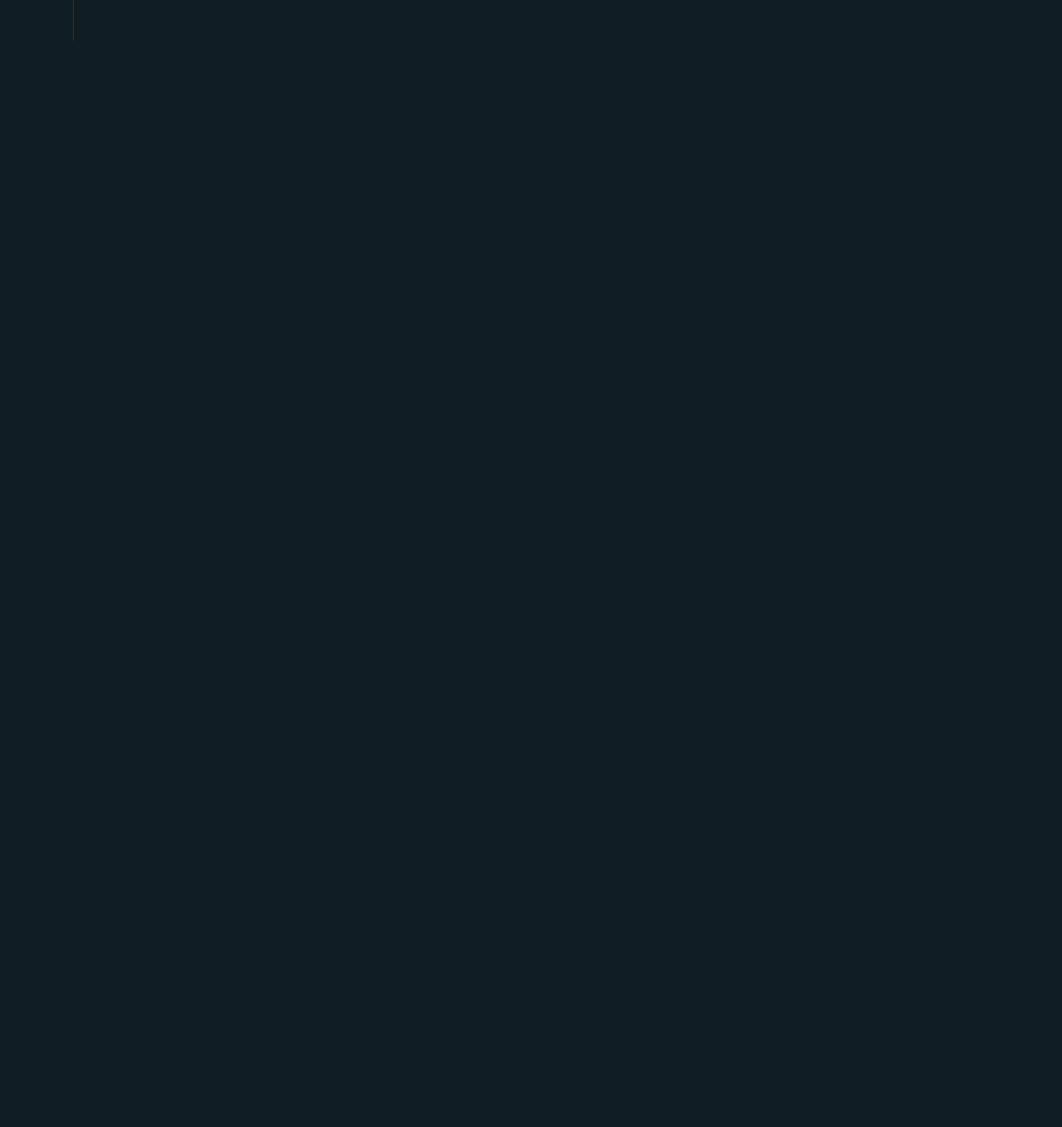
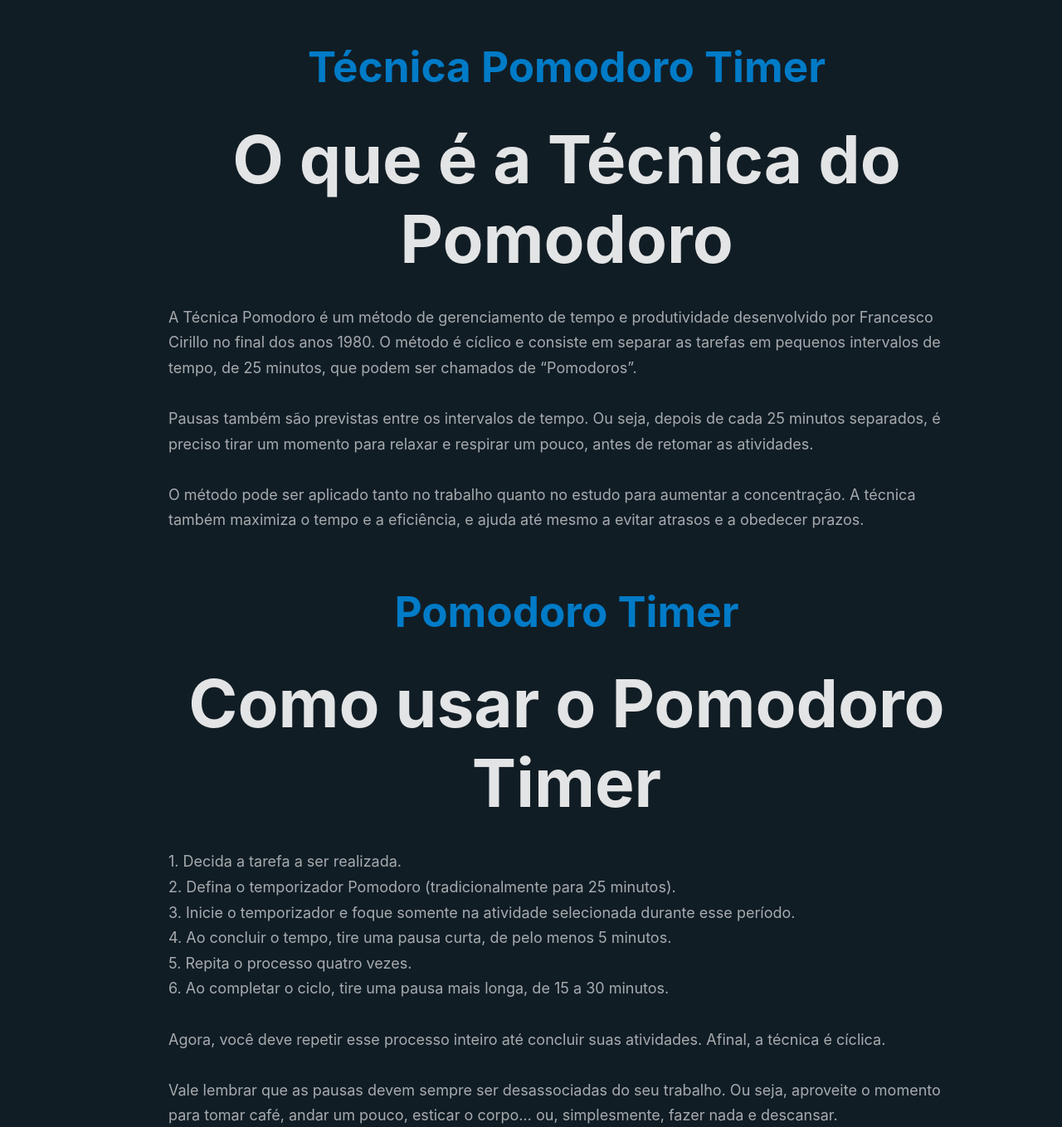
Before and after one commit to arrudadev/pomodoro-timer, a Next.js app: page / in a window 1280 px wide. Shown: the part 751-2110 px from the top of the page at 83% size. Before the commit the page ends 800 px from the top, so only its background shows below. Built offline with nearby package versions, Linux system fonts and the light colour scheme.

Commit message:
chore: add Section component and pomodoro descriptions

```diff
--- a/src/components/Layout/index.tsx
+++ b/src/components/Layout/index.tsx
@@ -1,10 +1,11 @@
 import React from 'react';
 
-import { Flex } from '@chakra-ui/react';
+import { Flex, Box } from '@chakra-ui/react';
 
 import Header from '../Header';
 import Main from '../Main';
 import MenuBar from '../MenuBar';
+import Section from '../Section';
 
 interface LayoutProps {
   activePage: string;
@@ -16,7 +17,51 @@ const Layout: React.FC<LayoutProps> = ({ children, activePage }) => {
       <MenuBar activePage={activePage} />
       <Main>
         <Header />
-        {children}
+        <Box minHeight="max(calc(100vh - 90px), 450px)">{children}</Box>
+        <Section
+          title="Técnica Pomodoro Timer"
+          subtitle="O que é a Técnica do Pomodoro"
+        >
+          A Técnica Pomodoro é um método de gerenciamento de tempo e
+          produtividade desenvolvido por Francesco Cirillo no final dos anos
+          1980. O método é cíclico e consiste em separar as tarefas em pequenos
+          intervalos de tempo, de 25 minutos, que podem ser chamados de
+          “Pomodoros”.
+          <br />
+          <br />
+          Pausas também são previstas entre os intervalos de tempo. Ou seja,
+          depois de cada 25 minutos separados, é preciso tirar um momento para
+          relaxar e respirar um pouco, antes de retomar as atividades.
+          <br />
+          <br />O método pode ser aplicado tanto no trabalho quanto no estudo
+          para aumentar a concentração. A técnica também maximiza o tempo e a
+          eficiência, e ajuda até mesmo a evitar atrasos e a obedecer prazos.
+        </Section>
+
+        <Section title="Pomodoro Timer" subtitle="Como usar o Pomodoro Timer">
+          1. Decida a tarefa a ser realizada.
+          <br />
+          2. Defina o temporizador Pomodoro (tradicionalmente para 25 minutos).
+          <br />
+          3. Inicie o temporizador e foque somente na atividade selecionada
+          durante esse período.
+          <br />
+          4. Ao concluir o tempo, tire uma pausa curta, de pelo menos 5 minutos.
+          <br />
+          5. Repita o processo quatro vezes.
+          <br />
+          6. Ao completar o ciclo, tire uma pausa mais longa, de 15 a 30
+          minutos.
+          <br />
+          <br />
+          Agora, você deve repetir esse processo inteiro até concluir suas
+          atividades. Afinal, a técnica é cíclica.
+          <br />
+          <br />
+          Vale lembrar que as pausas devem sempre ser desassociadas do seu
+          trabalho. Ou seja, aproveite o momento para tomar café, andar um
+          pouco, esticar o corpo… ou, simplesmente, fazer nada e descansar.
+        </Section>
       </Main>
     </Flex>
   );
--- a/src/components/MenuBar/index.tsx
+++ b/src/components/MenuBar/index.tsx
@@ -23,8 +23,6 @@ const MenuBar: React.FC<MenuBarProps> = ({ activePage }) => {
       maxHeight="100vh"
       overflowY="auto"
       display={['none', 'flex']}
-      borderRightColor="#2F3336"
-      borderRightWidth="1px"
     >
       <Image src="/logo.png" marginBottom="20px" alt="Pomodoro Timer" />
 
--- /dev/null
+++ b/src/components/Section/index.tsx
@@ -0,0 +1,66 @@
+import React from 'react';
+
+import { Box, Grid, Heading, Text } from '@chakra-ui/react';
+
+interface SectionProps {
+  title: string;
+  subtitle: string;
+}
+
+const Section: React.FC<SectionProps> = ({ title, subtitle, children }) => {
+  return (
+    <Box
+      as="section"
+      position="relative"
+      width="100%"
+      height="max-content"
+      padding={['2rem 1.6rem', '2rem 2rem', '2rem 4rem']}
+    >
+      <Grid
+        width="100%"
+        height="100%"
+        maxWidth={['90rem', '106.8rem', '116.8rem', '130rem']}
+        margin="0 auto"
+        rowGap={['4.8rem', '6rem']}
+        alignContent="start"
+      >
+        <Box
+          as="header"
+          textAlign="center"
+          maxWidth="60rem"
+          margin="0 auto"
+          display="grid"
+          gridRowGap="2rem"
+          alignContent="start"
+          position="relative"
+        >
+          <Heading
+            as="h3"
+            color="#007bc7"
+            fontSize={['2.8rem', '2.8rem', '3.2rem']}
+            fontWeight="700"
+            position="relative"
+          >
+            {title}
+          </Heading>
+
+          <Heading
+            as="h4"
+            color="#e3e4e5"
+            fontSize={['3rem', '4.2rem', '5rem']}
+            fontWeight="700"
+            zIndex={1}
+          >
+            {subtitle}
+          </Heading>
+
+          <Text fontSize="18px" lineHeight={1.7} textAlign="left">
+            {children}
+          </Text>
+        </Box>
+      </Grid>
+    </Box>
+  );
+};
+
+export default Section;
```
